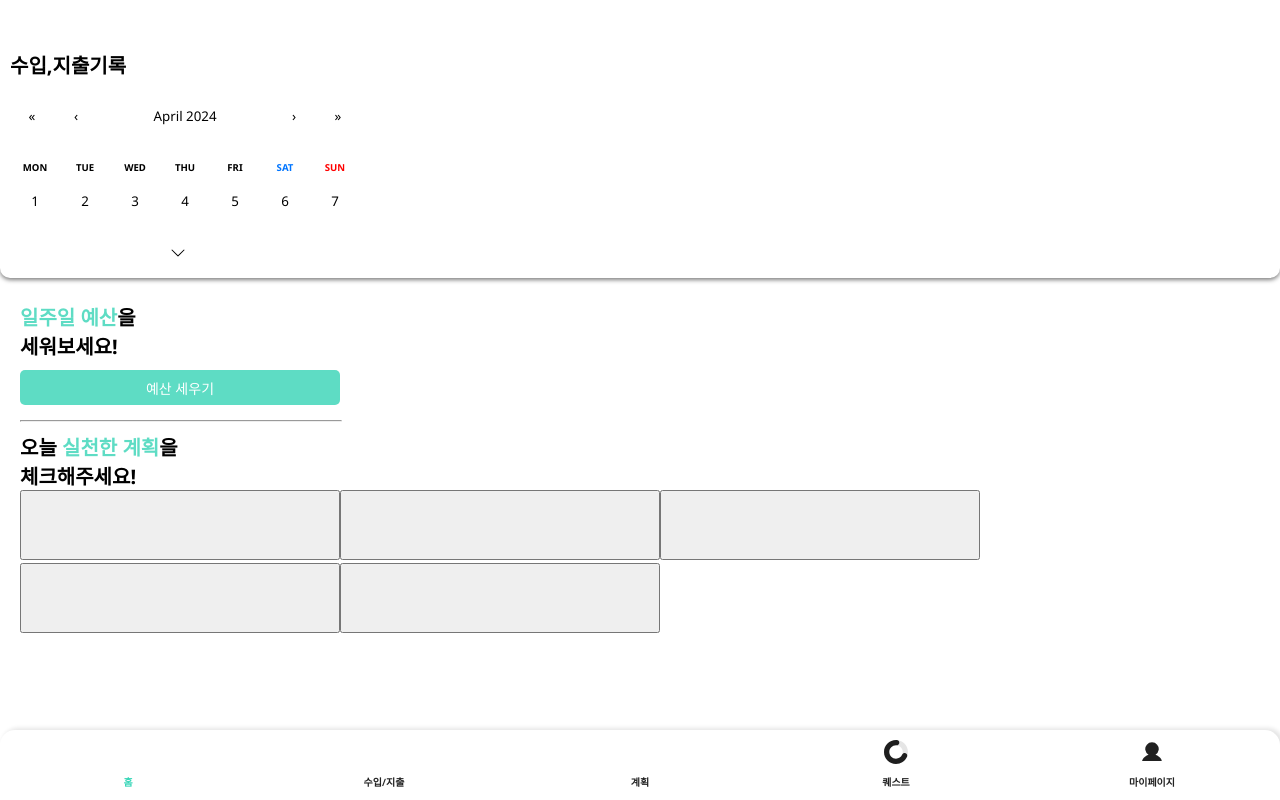
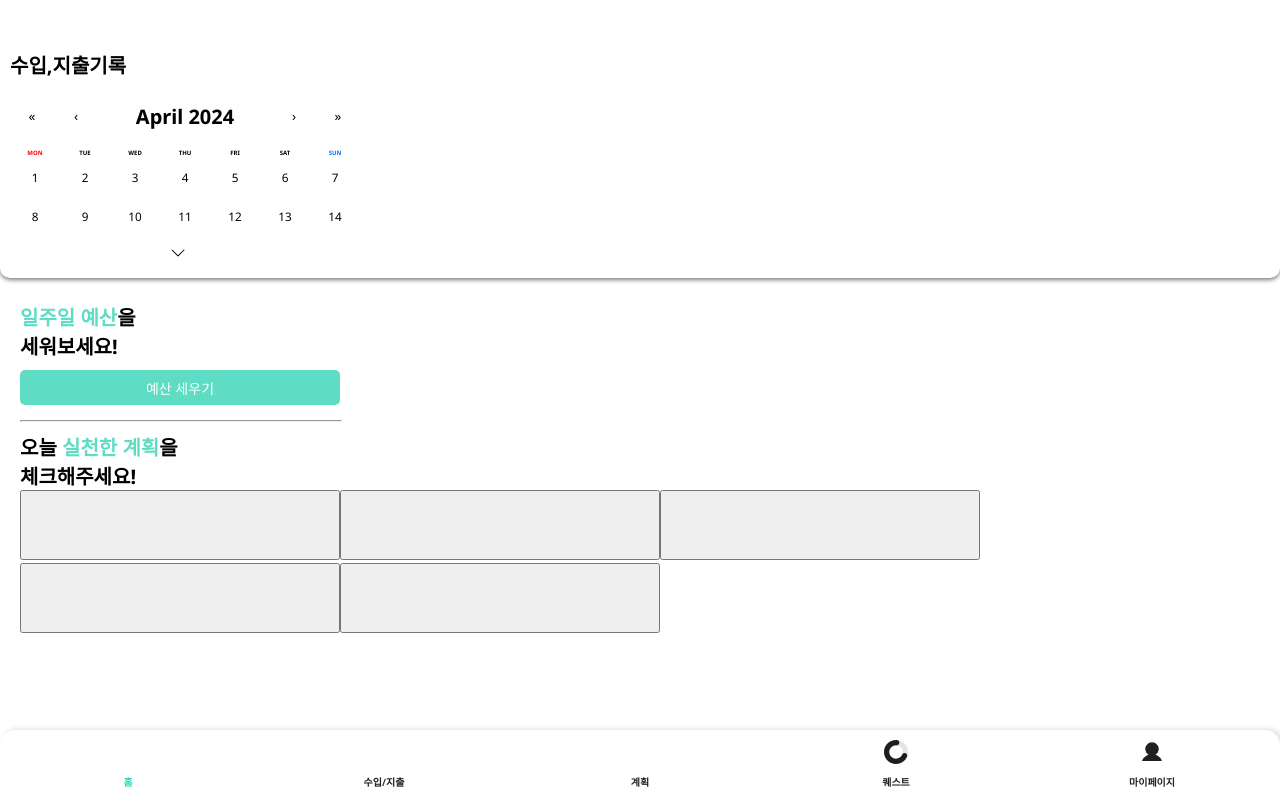
Before and after one commit to pinny2024/pinny-client-react, a React (Create React App) app: page /home in a window 1280 px wide. Built offline with nearby package versions, Linux system fonts and the light colour scheme; some icons are missing.

Commit message:
Feat: 캘린더 ui 수정

```diff
--- a/src/css/home/Calendar.css
+++ b/src/css/home/Calendar.css
@@ -7,7 +7,7 @@
   }
 
   .react-calendar--doubleView {
-    width: 700px;
+    width: 600px;
   }
 
   .react-calendar--doubleView .react-calendar__viewContainer {
@@ -59,23 +59,33 @@
     background-color: #e6e6e6;
   }
 
+  /* 년도,월 글씨 크기 조절 */
+  .react-calendar__navigation__label__labelText.react-calendar__navigation__label__labelText--from,
+  .react-calendar__navigation__label__labelText.react-calendar__navigation__label__labelText--to,
+  .react-calendar__navigation__label__labelText.react-calendar__navigation__label__labelText--active {
+    font-size: 20px;
+    font-weight: bold;
+}
+
   .react-calendar__month-view__weekdays {
     text-align: center;
     text-transform: uppercase;
     font: inherit;
-    font-size: 0.60em;
+    font-size: 0.04em;
     font-weight: bold;
   }
 
+  /*날짜 부분*/
   .react-calendar__month-view__weekdays__weekday {
     padding: 0.5em;
+    margin-top: -10px;
   }
 
-  .react-calendar__month-view__weekdays__weekday:nth-of-type(6) {
+  .react-calendar__month-view__weekdays__weekday:nth-of-type(7) {
     color: #0075FF; /* 토요일 파랑색으로 설정 */
   }
 
-  .react-calendar__month-view__weekdays__weekday:nth-of-type(7) {
+  .react-calendar__month-view__weekdays__weekday:nth-of-type(1) {
     color: red; /* 일요일 빨강색으로 설정 */
   }
 
@@ -85,31 +95,35 @@
     align-items: center;
     justify-content: center;
     font: inherit;
-    font-size: 0.75em;
+    font-size: 0.8em;
     font-weight: bold;
   }
 
+  /*지정되지않은 날짜 색상 수정*/
+  .react-calendar__month-view__days__day--neighboringMonth:not(.react-calendar__tile--active),
+  .react-calendar__decade-view__years__year--neighboringDecade:not(.react-calendar__tile--active),
+  .react-calendar__century-view__decades__decade--neighboringCentury:not(.react-calendar__tile--active) {
+    color: #ababab;
+    background-color: #eeeded;
+  }
 
-  .react-calendar__month-view__days__day--neighboringMonth,
-  .react-calendar__decade-view__years__year--neighboringDecade,
-  .react-calendar__century-view__decades__decade--neighboringCentury {
-    color: #757575;
-  }
+
 
   .react-calendar__year-view .react-calendar__tile,
   .react-calendar__decade-view .react-calendar__tile,
   .react-calendar__century-view .react-calendar__tile {
     padding: 2em 0.5em;
+    /* font-size: 100px; */
   }
 
   .react-calendar__tile {
     max-width: 100%;
-    padding: 10px 6.6667px;
+    padding: 5px 6px 16px;
     background: none;
     text-align: center;
     line-height: 16px;
     font: inherit;
-    font-size: 0.833em;
+    font-size: 0.733em;
   }
 
   .react-calendar__tile:disabled {
@@ -159,3 +173,24 @@
   .react-calendar--selectRange .react-calendar__tile--hover {
     background-color: #e6e6e6;
   }
+/*-----점추가-----------*/
+  .calendar-day {
+    position: relative;
+  }
+
+
+.dot {
+  width: 8px;
+  height: 8px;
+  border-radius: 50%;
+  background-color: #ccc;
+  position: absolute;
+  bottom: -10px;
+  left: 25%;
+}
+
+
+.dot:nth-child(2) {
+  left: 55%;
+}
+/*/------------점추가-------*/
```
